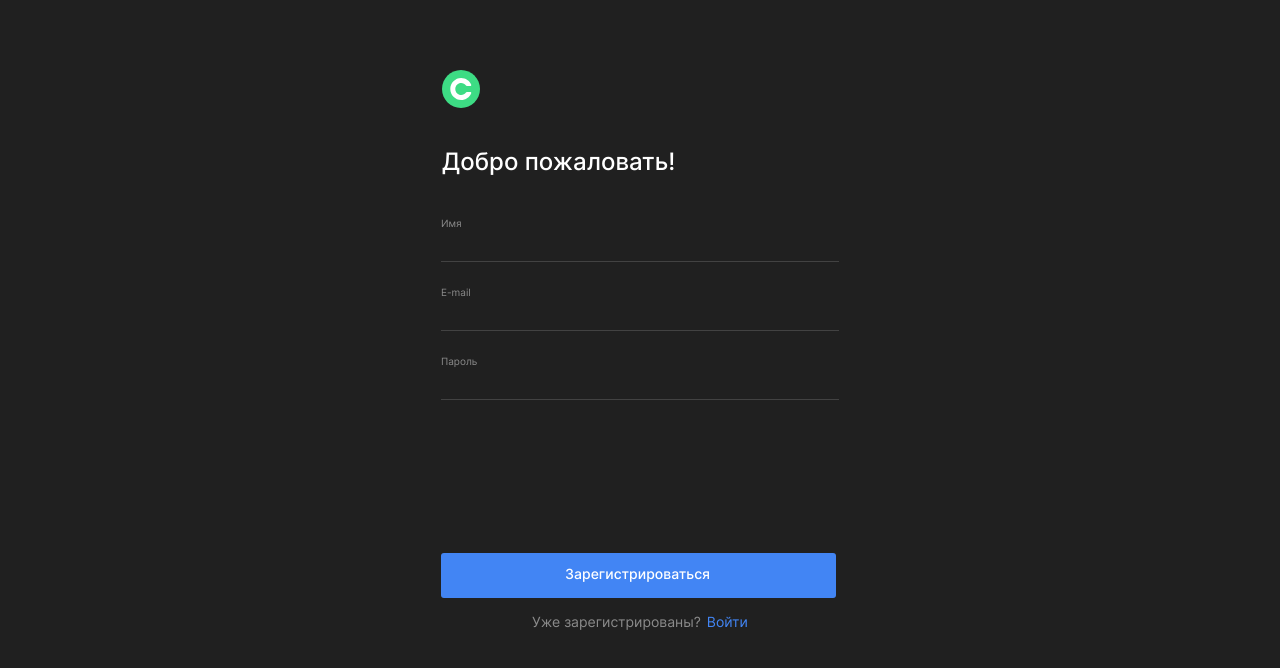
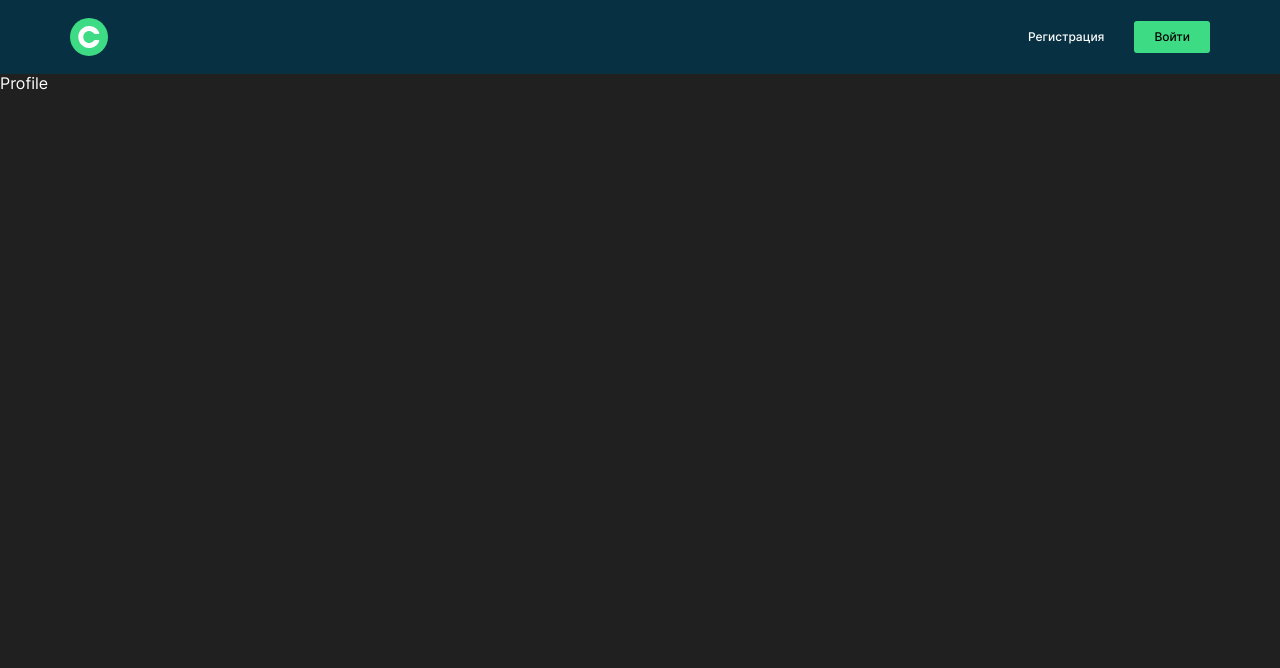
Before and after one commit to IrinaGarmaeva/movies-explorer-frontend, a React (Create React App) app: page /profile in a window 1280 px wide. Shown: the top 668 px of the page. Built offline with nearby package versions, Linux system fonts and the light colour scheme.

Commit message:
Feature add routing

```diff
--- a/src/components/App/App.js
+++ b/src/components/App/App.js
@@ -1,16 +1,34 @@
+import { Routes, Route } from "react-router-dom";
 import Header from "../Header/Header";
 import Main from "../Main/Main";
 import Footer from '../Footer/Footer';
 import Register from "../Register/Register";
+import Login from "../Login/Login";
+import Movies from '../Movies/Movies';
+import SavedMovies from '../SavedMovies/SavedMovies';
+import Profile from '../Profile/Profile';
+import NotFound from '../NotFound/NotFound';
 
 function App() {
   return (
     <div className="root">
       <div className="page">
-        {/* <Header />
-        <Main />
-        <Footer /> */}
-        <Register />
+        <Header />
+        <Routes>
+          <Route path="/" element={
+            <>
+              <Main />
+              <Footer />
+            </>
+          }
+          />
+          <Route path="/signup" element={<Register />} />
+          <Route path="/signin" element={<Login />} />
+          <Route path="/movies" element={<Movies />} />
+          <Route path="/saved-movies" element={<SavedMovies />} />
+          <Route path="/profile" element={<Profile />} />
+          <Route path="/*" element={<NotFound />} />
+        </Routes>
       </div>
     </div>
   );
--- a/src/components/Login/Login.jsx
+++ b/src/components/Login/Login.jsx
@@ -0,0 +1,9 @@
+import './Login.css'
+
+const Login = () => {
+  return (
+    <div>Login</div>
+  )
+}
+
+export default Login
--- a/src/components/Movies/Movies.jsx
+++ b/src/components/Movies/Movies.jsx
@@ -0,0 +1,9 @@
+import React from 'react'
+
+const Movies = () => {
+  return (
+    <div>Movies</div>
+  )
+}
+
+export default Movies
--- a/src/components/NotFound/NotFound.jsx
+++ b/src/components/NotFound/NotFound.jsx
@@ -0,0 +1,9 @@
+import React from 'react'
+
+const NotFound = () => {
+  return (
+    <div>NotFound</div>
+  )
+}
+
+export default NotFound
--- a/src/components/Profile/Profile.jsx
+++ b/src/components/Profile/Profile.jsx
@@ -0,0 +1,8 @@
+
+const Profile = () => {
+  return (
+    <div>Profile</div>
+  )
+}
+
+export default Profile
--- a/src/components/Register/Register.jsx
+++ b/src/components/Register/Register.jsx
@@ -49,11 +49,8 @@ const Register = () => {
       </form>
       <div className="auth__login">
         <p className="auth__login-text">Уже зарегистрированы?</p>
-        <a href="#" className="auth__login-button">Войти</a>
+        <Link to="/signin" className="auth__login-button">Войти</Link>
       </div>
-      {/* <Link to="/sign-in" className="auth__login">
-        Уже зарегистрированы? Войти
-      </Link> */}
     </div>
   );
 };
--- a/src/components/SavedMovies/SavedMovies.jsx
+++ b/src/components/SavedMovies/SavedMovies.jsx
@@ -0,0 +1,9 @@
+import './SavedMovies.css'
+
+const SavedMovies = () => {
+  return (
+    <div>SavedMovies</div>
+  )
+}
+
+export default SavedMovies
--- a/src/index.css
+++ b/src/index.css
@@ -39,7 +39,6 @@ a {
 .root {
   min-height: 100vh;
   background: #202020;
-
 }
 
 .page {
@@ -66,5 +65,5 @@ a {
 .link:hover {
   opacity: 0.7;
   transform: scale(1.06);
-  color: #3DDC84;
+  color: var(--color-green);
 }
--- a/src/index.js
+++ b/src/index.js
@@ -1,4 +1,4 @@
-import React from 'react';
+import { BrowserRouter } from "react-router-dom";
 import ReactDOM from 'react-dom/client';
 import './index.css';
 import App from './components/App/App';
@@ -6,9 +6,9 @@ import reportWebVitals from './reportWebVitals';
 
 const root = ReactDOM.createRoot(document.getElementById('root'));
 root.render(
-  <React.StrictMode>
+  <BrowserRouter>
     <App />
-  </React.StrictMode>
+  </BrowserRouter>
 );
 
 reportWebVitals();
```
